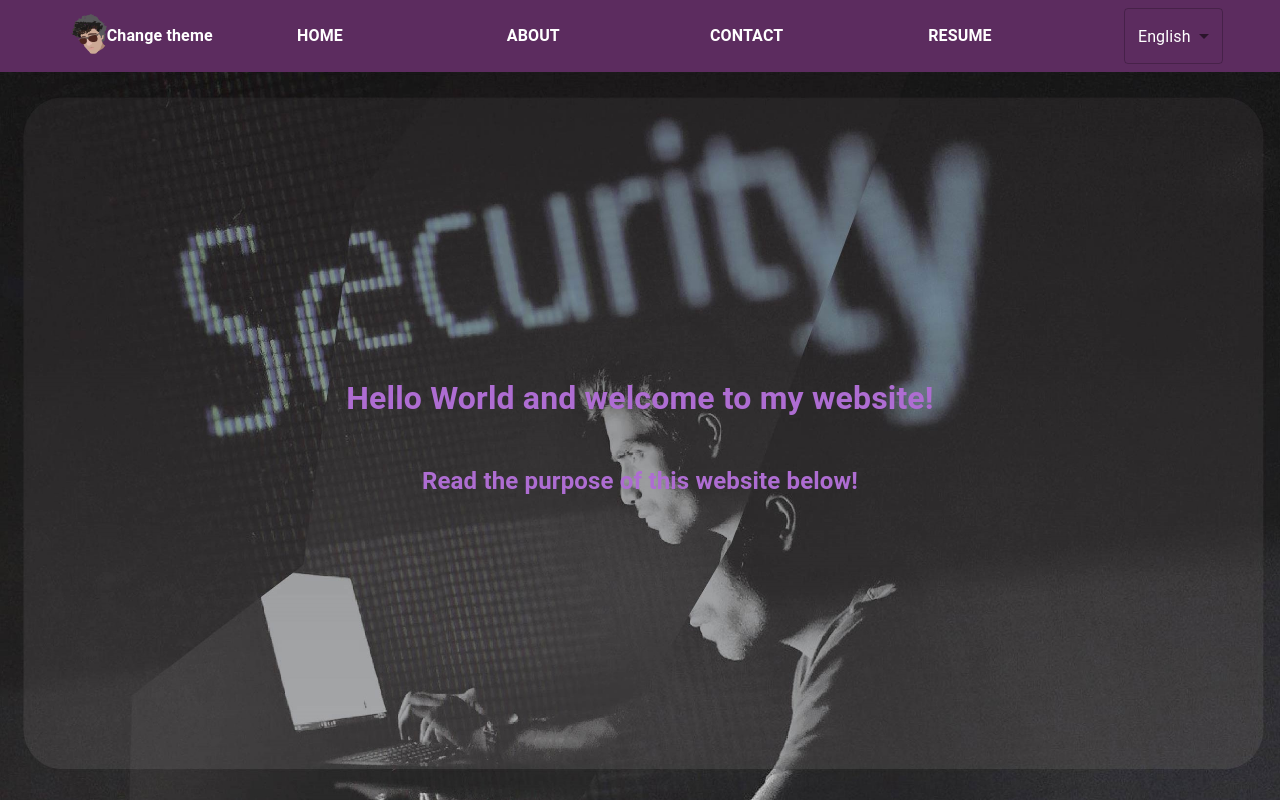
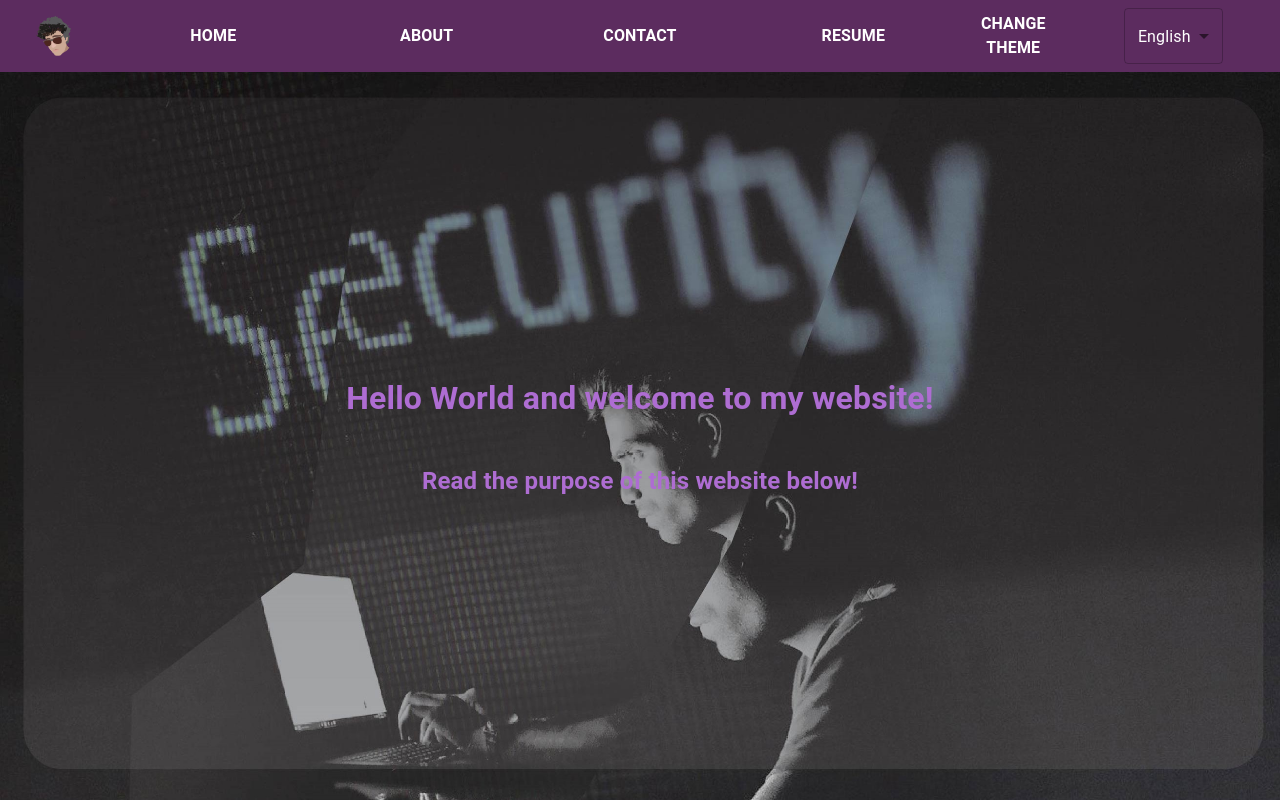
Before and after one commit to lieautman/Presentation-Site, a React (Create React App) app: page / in a window 1280 px wide. Built offline with nearby package versions, Linux system fonts and the light colour scheme.

Commit message:
rearange navbar items

```diff
--- a/src/Navigation/NavigationDesktopComponents/NavigationDesktopComponent.js
+++ b/src/Navigation/NavigationDesktopComponents/NavigationDesktopComponent.js
@@ -7,14 +7,23 @@ import { Button } from "@mui/material"
 import ThemeChanger from "../ThemeChanger/ThemeChanger"
 import LanguageChanger from "../LanguageChanger/LanguageChanger"
 import { useTranslation } from "react-i18next"
+import useMediaQuery from "@mui/material/useMediaQuery"
 
 function NavigationDesktopComponent(porps) {
   const { t } = useTranslation()
   const { currentTheme } = useContext(ThemeContext)
+  const matches = useMediaQuery("(min-width:600px)")
   return (
     <GridContainerWithThemeMainColor container className="scrollSnapSection" style={{ height: "9vh" }}>
-      <GridItemAligned item xs={2}>
-        <ThemeChanger />
+      <GridItemAligned item xs={1}>
+        <img
+          src={currentTheme.images.navBarThemeImage}
+          alt="Logo"
+          style={{
+            width: "auto",
+            height: matches ? currentTheme.fontSizes.h1Big : currentTheme.fontSizesPhone.h1Big,
+          }}
+        />
       </GridItemAligned>
       <GridItemAligned item xs={2}>
         <Button onClick={() => porps.setPageNo(1)}>
@@ -44,6 +53,9 @@ function NavigationDesktopComponent(porps) {
           </TypographyWithTheme>
         </Button>
       </GridItemAligned>
+      <GridItemAligned item xs={1}>
+        <ThemeChanger />
+      </GridItemAligned>
       <GridItemAligned item xs={2}>
         <LanguageChanger />
       </GridItemAligned>
--- a/src/Navigation/ThemeChanger/ThemeChanger.js
+++ b/src/Navigation/ThemeChanger/ThemeChanger.js
@@ -5,38 +5,22 @@ import TypographyWithTheme from "../../Resources/StyledComponents/TypographyWith
 import GridItemAligned from "../../Resources/StyledComponents/GridItemAligned"
 import { Grid } from "@mui/material"
 import { useTranslation } from "react-i18next"
-import useMediaQuery from "@mui/material/useMediaQuery"
+import { Button } from "@mui/material"
 
 const ThemeChanger = () => {
   const { t } = useTranslation()
   const { currentTheme, setCurrentTheme } = useContext(ThemeContext)
-  const matches = useMediaQuery("(min-width:600px)")
   return (
-    <GridItemAligned
-      container
-      onClick={() => (currentTheme === darkTheme ? setCurrentTheme(lightTheme) : setCurrentTheme(darkTheme))}
-      style={{ cursor: "pointer" }}>
-      <Grid item xs={6} style={{ float: "right", textAlign: "right" }}>
-        <img
-          src={currentTheme.images.navBarThemeImage}
-          alt="Logo"
-          style={{
-            width: "auto",
-            height: matches ? currentTheme.fontSizes.h1Big : currentTheme.fontSizesPhone.h1Big,
-          }}
-        />
-      </Grid>
-      <Grid item xs={6}>
+    <Button onClick={() => (currentTheme === darkTheme ? setCurrentTheme(lightTheme) : setCurrentTheme(darkTheme))}>
       <TypographyWithTheme color={currentTheme.colors.textColor}>
         <h3
           style={{
-              fontSize: matches ? currentTheme.fontSizes.h3 : currentTheme.fontSizesPhone.h3,
+            fontSize: currentTheme.fontSizes.h3,
           }}>
           {t("Nav.ChangeTheme.label")}
         </h3>
       </TypographyWithTheme>
-      </Grid>
-    </GridItemAligned>
+    </Button>
   )
 }
 
```
Lines whose indentation alone changed are shown as unchanged.
